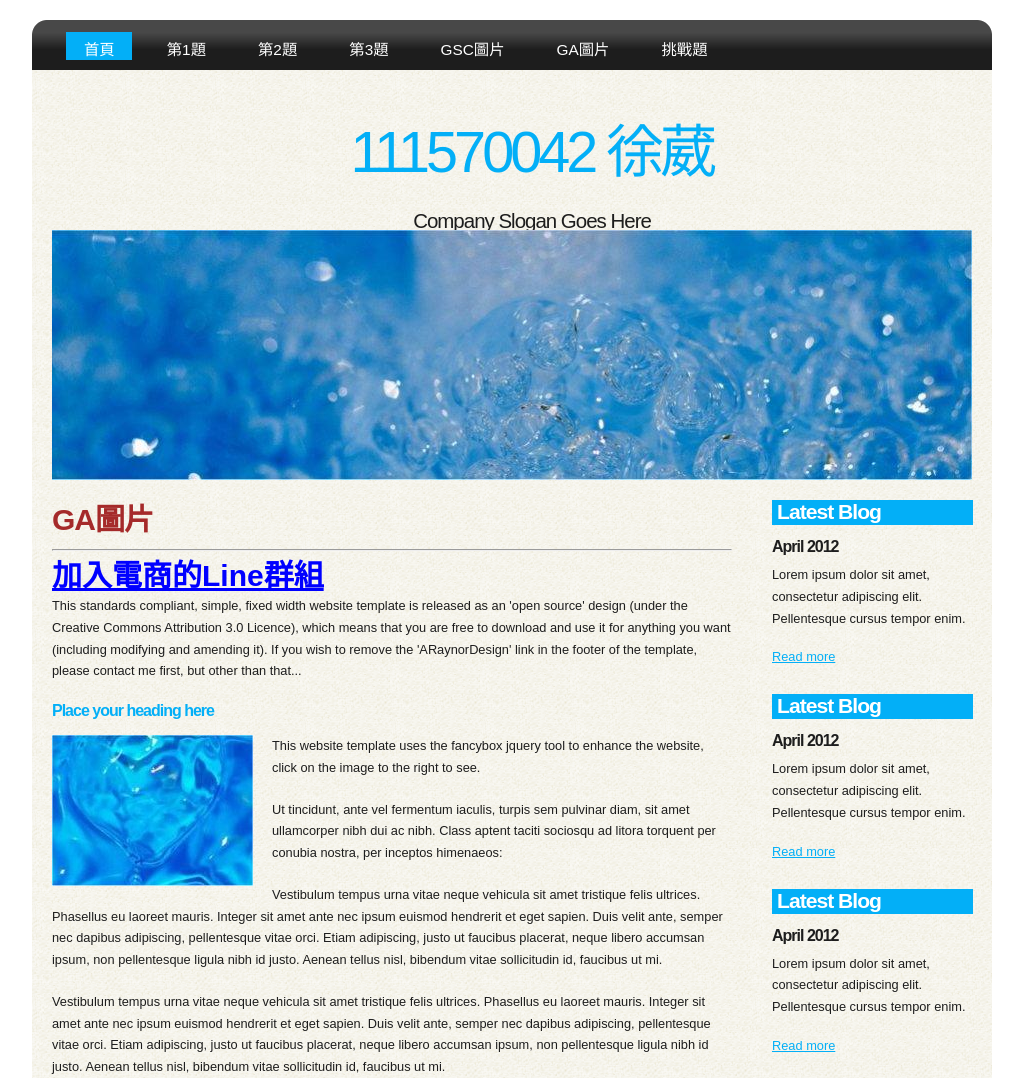
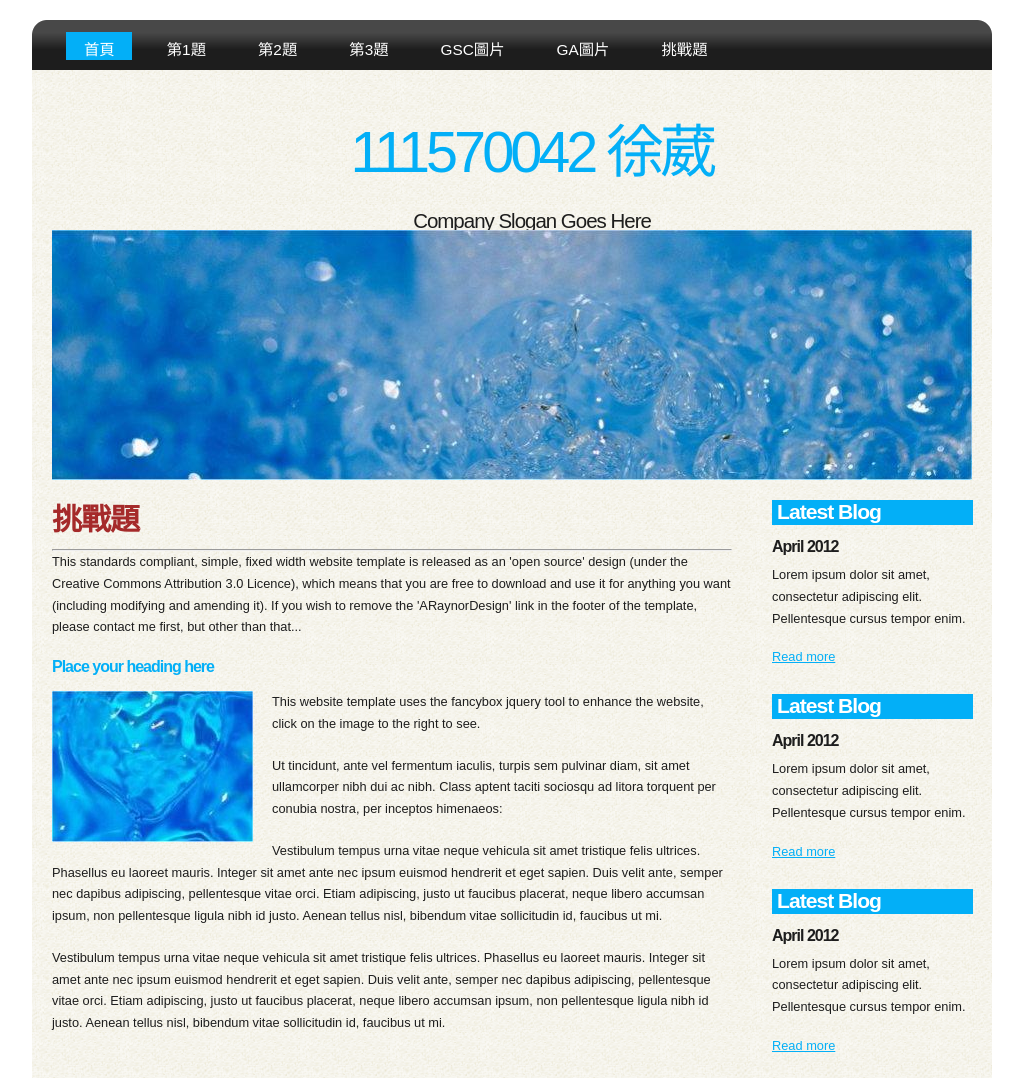
Before and after one commit to ViviHSU0811/midterm, a plain HTML site: page a6.html in a window 1280 px wide. Shown: the top 1078 px of the page, without its empty margins (128-1151 px from the left). Drawn offline with Linux system fonts and the light colour scheme.

Commit message:
Add files via upload

```diff
--- a/a6.html
+++ b/a6.html
@@ -67,9 +67,9 @@
 	  </div><!--close banner_image-->
       <div id="content">
         <div class="content_item">
-          <h1 class="s4">GA圖片</h1>
+          <h1 class="s4">挑戰題</h1>
           <hr>
-          <a class="s3" href="https://line.me/R/ti/g/pK9Mt4GSTo" target="_blank"> 加入電商的Line群組</a>
+
           <p>This standards compliant, simple, fixed width website template is released as an 'open source' design (under the Creative Commons Attribution 3.0 Licence), which means that you are free to download and use it for anything you want (including modifying and amending it). If you wish to remove the 'ARaynorDesign' link in the footer of the template, please contact me first, but other than that...</p>
           <h3>Place your heading here</h3>
           <div style="width:200px; float:left; padding: 0px 20px 10px 0px;"><img alt="image" src="images/image.jpg" /></div>
```
Also changed, not shown: a5.html (+1 -1 lines).
